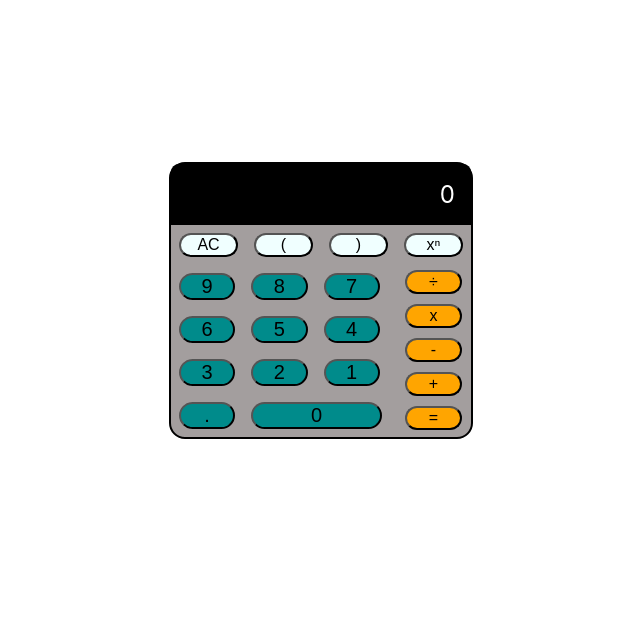
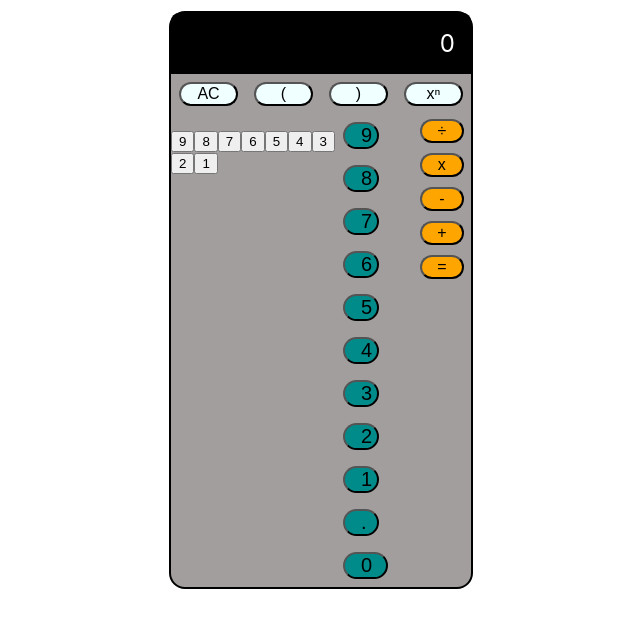
Before and after one commit to hammyhammer/calculator, a React (Create React App) app in the folder client/: page / in a window 1280 px wide. Shown: the top 628 px of the page, without its empty margins (319-959 px from the left). Built offline with nearby package versions, Linux system fonts and the light colour scheme.

Commit message:
was able to get createdigits to display digits 0-9. not styled

```diff
--- a/client/src/App.tsx
+++ b/client/src/App.tsx
@@ -1,8 +1,16 @@
-import React, { MouseEventHandler, ReactElement, useState } from 'react';
+import React, { MouseEventHandler, ReactElement, ReactNode, useState } from 'react';
 import './App.css';
 import ButtonFunctions from './components/ButtonFunctions';
 
+
+
 function App() {
+
+  interface ValueProps {
+    value: string;
+    setValue: string;
+  }
+
   const operations: string[] = ['.', '-', '+', '*', '/']
 
   const [value, setValue] = useState("")
@@ -29,15 +37,17 @@ function App() {
     setValue(eval(value).toString())
   }
 
-  function createDigits(): void {
+  function createDigits(): ReactNode {
     let digits: JSX.Element[] = [];
     for (let i = 9; i > 0; i--) {
       digits.push(<button onClick={(event: React.MouseEvent<HTMLElement>) => updateValue(`${i}`)}>{i}</button>)
     }
+    return <div>{digits}</div>
   }
-
+  createDigits()
   return (
     <div className="App">
+
       <div className='container'>
         <div className='display'>
           {value === "" ? 0 : value}
@@ -50,11 +60,10 @@ function App() {
           <button onClick={(event: React.MouseEvent<HTMLElement>) => updateValue(')')}>{`)`}</button>
           <button onClick={(event: React.MouseEvent<HTMLElement>) => updateValue('**')}>xⁿ</button>
         </div>
-        <ButtonFunctions />
 
-        {/* <div className='bottom'>
+        <div className='bottom'>
 
-
+          <p>{createDigits()}</p>
           <div className='digits'>
             <button onClick={(event: React.MouseEvent<HTMLElement>) => updateValue('9')}>9</button>
             <button onClick={(event: React.MouseEvent<HTMLElement>) => updateValue('8')}>8</button>
@@ -76,7 +85,7 @@ function App() {
             <button onClick={(event: React.MouseEvent<HTMLElement>) => updateValue('+')}>+</button>
             <button onClick={(event: React.MouseEvent<HTMLElement>) => calculate()}>=</button>
           </div>
-        </div> */}
+        </div>
 
 
 
--- a/client/src/components/ButtonFunctions.tsx
+++ b/client/src/components/ButtonFunctions.tsx
@@ -1,4 +1,4 @@
-import React, { useState } from 'react'
+import React, { MouseEventHandler, ReactElement, useState } from 'react';
 
 // interface ValueProps {
 //   value: string;
@@ -9,13 +9,14 @@ export default function ButtonFunctions() {
 
   const operations: string[] = ['.', '-', '+', '*', '/']
 
-  const [value, setValue] = useState<string>("")
+  const [value, setValue] = useState("")
 
   function updateValue(digit: string) {
     if (operations.includes(digit) && value === "" || operations.includes(digit) && operations.includes(value.slice(-1))) {
       return;
     }
     setValue(value + digit)
+    console.log("clicked")
   }
 
   function clear(): void {
```
